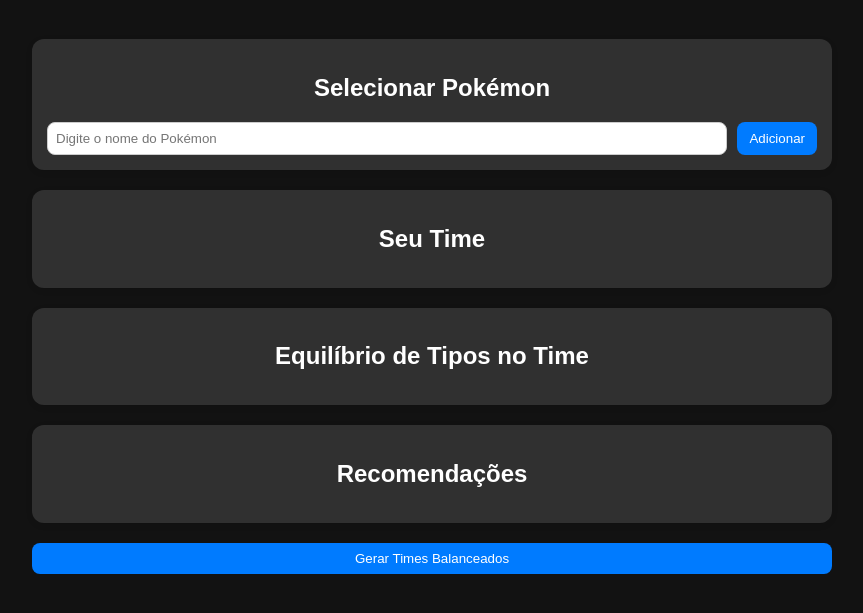
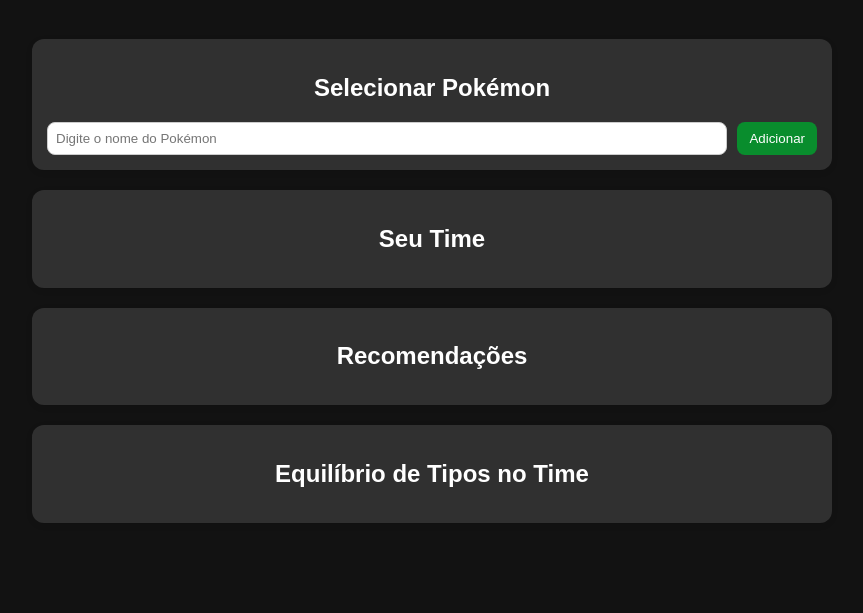
Before and after one commit to antonio-higino/ProjetoWeb1, a plain HTML site: page index.html in a window 1280 px wide. Shown: the part 81-694 px from the top of the page, without its empty margins (208-1071 px from the left). Drawn offline with Linux system fonts and the light colour scheme.

Commit message:
Adequações com Mockup

```diff
--- a/css/style.css
+++ b/css/style.css
@@ -46,7 +46,7 @@
     border-radius: 8px;
     border: none;
     cursor: pointer;
-    background: #007bff;
+    background: #098D2D;
     color: white;
 }
 
--- a/index.html
+++ b/index.html
@@ -24,16 +24,14 @@
     </div>
 
     <div class="card">
-      <h2>Equilíbrio de Tipos no Time</h2>
-      <div id="overview" class="grid"></div>
-    </div>
-
-    <div class="card">
       <h2>Recomendações</h2>
       <div id="recommendations" class="recommendations"></div>
     </div>
 
-    <button onclick="generateTeam()">Gerar Times Balanceados</button>
+    <div class="card">
+      <h2>Equilíbrio de Tipos no Time</h2>
+      <div id="overview" class="grid"></div>
+    </div>
   </div>
 
   <script src="js/index.js"></script>
```
